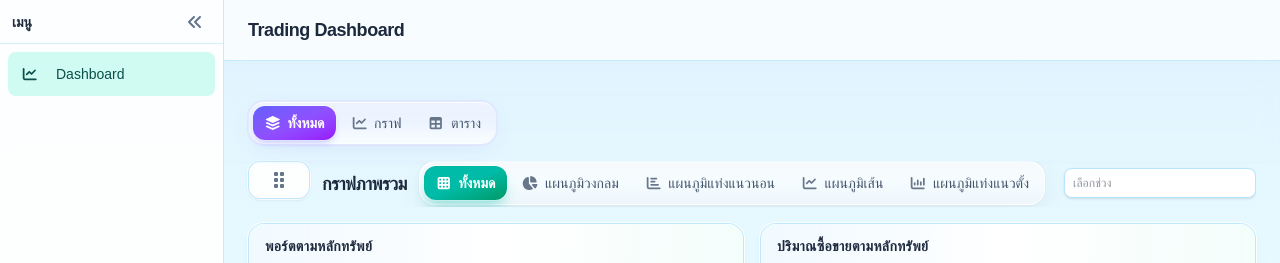
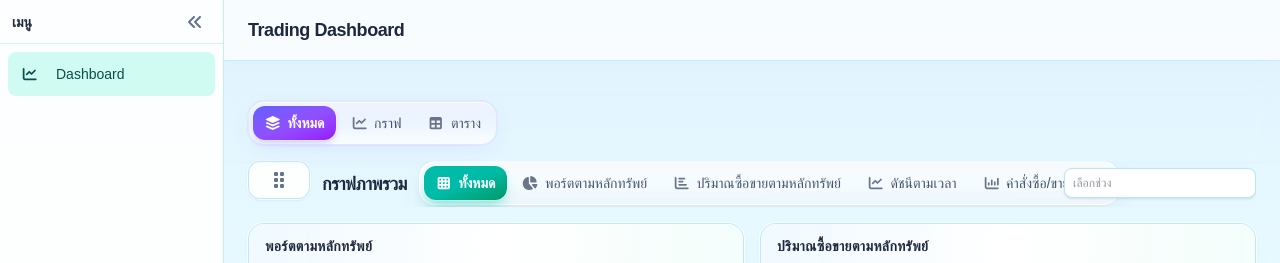
Before and after one commit to herorshi/dashboard-test-nano-bot, a Next.js app: page /dashboard in a window 1280 px wide. Shown: the top 263 px of the page. Built offline with nearby package versions, Linux system fonts and the light colour scheme.

Commit message:
change name graph invalid

```diff
--- a/components/dashboard/ChartFilterToolbar.tsx
+++ b/components/dashboard/ChartFilterToolbar.tsx
@@ -19,6 +19,14 @@ import {
 export const CHART_IDS = ["pie", "bar", "line", "column"] as const;
 export type ChartId = (typeof CHART_IDS)[number];
 export type ChartFilter = "all" | ChartId;
+
+/** หัวข้อการ์ด — ใช้ซ้ำกับฟิลเตอร์ให้ชื่อตรงกัน */
+export const CHART_WIDGET_TITLES: Record<ChartId, string> = {
+  pie: "พอร์ตตามหลักทรัพย์",
+  bar: "ปริมาณซื้อขายตามหลักทรัพย์",
+  line: "ดัชนีตามเวลา",
+  column: "คำสั่งซื้อ/ขายต่อช่วง",
+};
 
 
 const trackOuter =
@@ -44,10 +52,10 @@ const TOOLBAR: {
   icon: IconDefinition;
 }[] = [
   { id: "all", label: "ทั้งหมด", icon: faTableCells },
-  { id: "pie", label: "แผนภูมิวงกลม", icon: faChartPie },
-  { id: "bar", label: "แผนภูมิแท่งแนวนอน", icon: faChartBar },
-  { id: "line", label: "แผนภูมิเส้น", icon: faChartLine },
-  { id: "column", label: "แผนภูมิแท่งแนวตั้ง", icon: faChartColumn },
+  { id: "pie", label: CHART_WIDGET_TITLES.pie, icon: faChartPie },
+  { id: "bar", label: CHART_WIDGET_TITLES.bar, icon: faChartBar },
+  { id: "line", label: CHART_WIDGET_TITLES.line, icon: faChartLine },
+  { id: "column", label: CHART_WIDGET_TITLES.column, icon: faChartColumn },
 ];
 
 type Indicator = {
--- a/components/dashboard/TradingDashboard.tsx
+++ b/components/dashboard/TradingDashboard.tsx
@@ -11,6 +11,7 @@ import {
 } from "@/components/charts/DashboardCharts";
 import {
   ChartFilterToolbar,
+  CHART_WIDGET_TITLES,
   type ChartFilter,
   type ChartId,
   CHART_IDS,
@@ -69,7 +70,7 @@ function ChartWidget({
     case "pie":
       return (
         <Widget
-          title="พอร์ตตามหลักทรัพย์"
+          title={CHART_WIDGET_TITLES.pie}
           dragHandleProps={dragHandleProps}
         >
           <PiePortfolioChart />
@@ -78,7 +79,7 @@ function ChartWidget({
     case "bar":
       return (
         <Widget
-          title="ปริมาณซื้อขายตามหลักทรัพย์"
+          title={CHART_WIDGET_TITLES.bar}
           dragHandleProps={dragHandleProps}
         >
           <BarVolumeCompareChart />
@@ -87,7 +88,7 @@ function ChartWidget({
     case "line":
       return (
         <Widget
-          title="ดัชนีตามเวลา"
+          title={CHART_WIDGET_TITLES.line}
           dragHandleProps={dragHandleProps}
         >
           <LinePriceChart />
@@ -96,7 +97,7 @@ function ChartWidget({
     case "column":
       return (
         <Widget
-          title="คำสั่งซื้อ/ขายต่อช่วง"
+          title={CHART_WIDGET_TITLES.column}
           dragHandleProps={dragHandleProps}
         >
           <ColumnOrdersChart />
```
